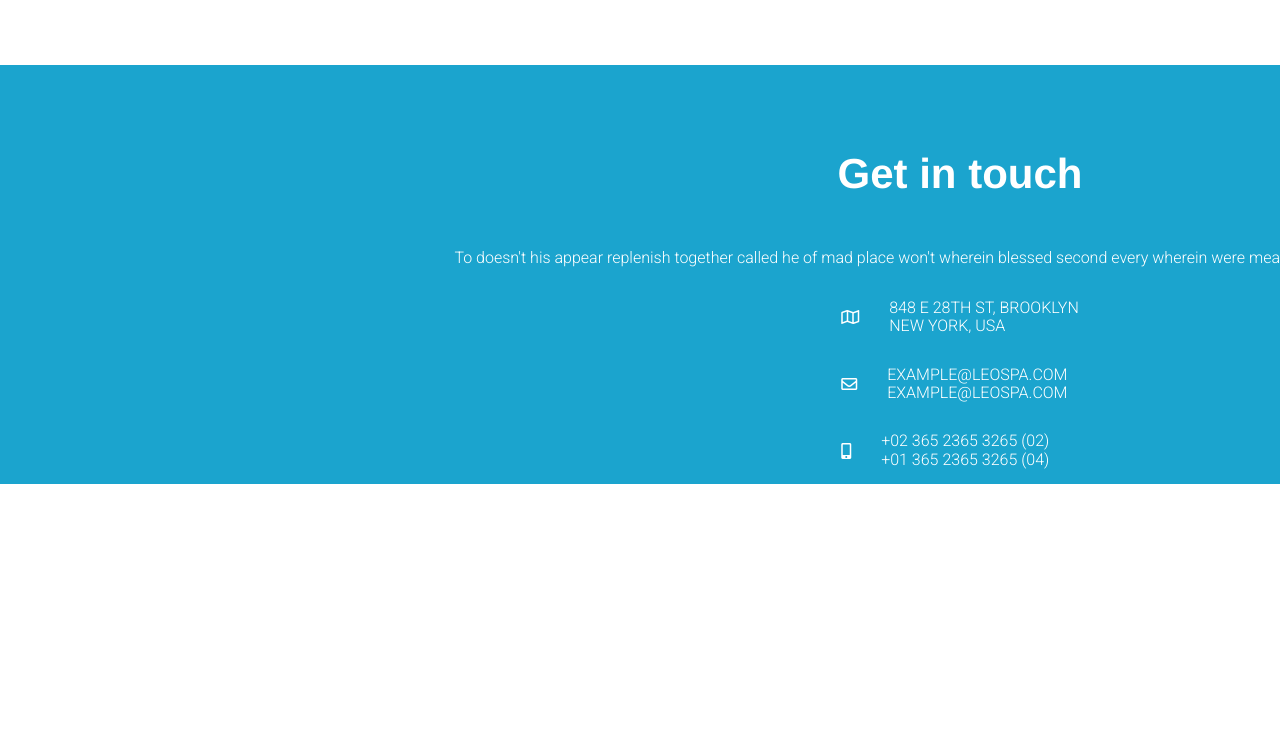
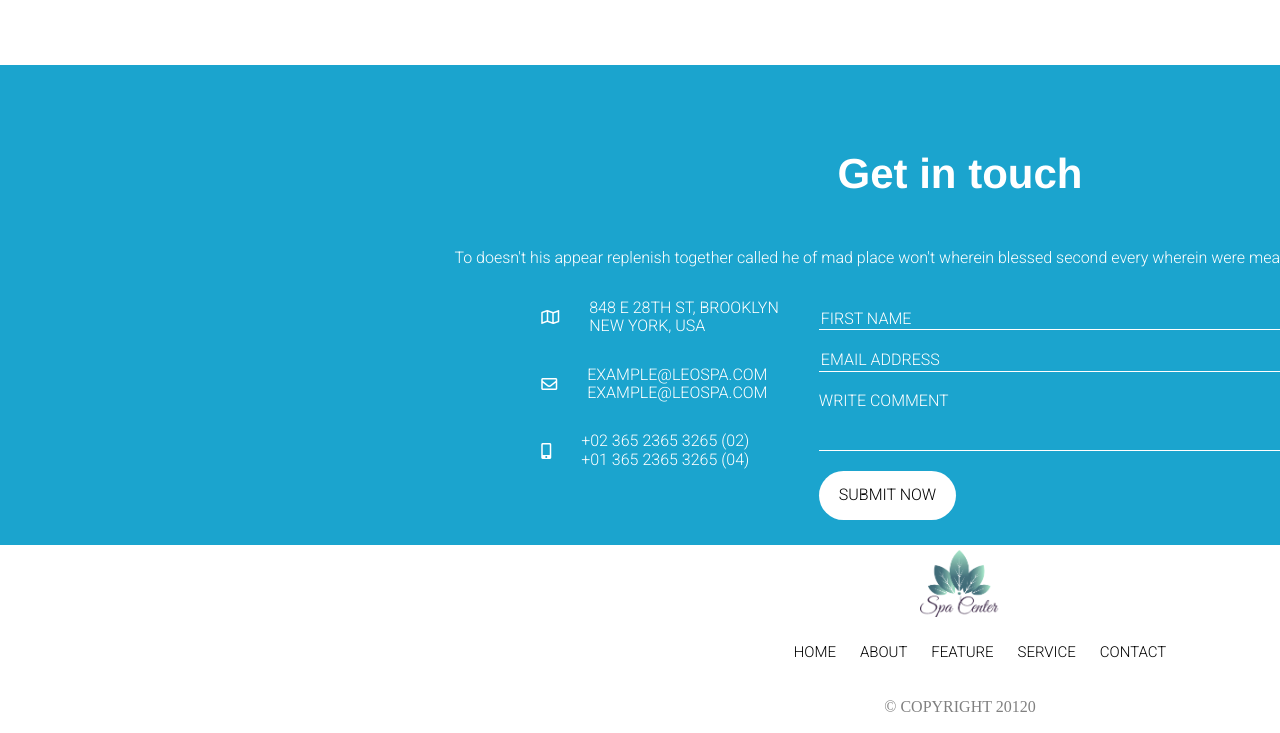
Before and after one commit to nvoitek/SpaProject, a plain HTML site: page index.html in a window 1280 px wide. Shown: the part 5118-5851 px from the top of the page. Before the commit the page ends 5602 px from the top, so only its background shows below. Drawn offline with Linux system fonts and the light colour scheme; a web font is replaced by a local one.

Commit message:
BottomNav Footer FinishedSkeleton

```diff
--- a/index.html
+++ b/index.html
@@ -27,7 +27,6 @@
             <li class="nav-item"><a href="#service">service</a></li>
             <li class="nav-item"><a href="#contact">contact</a></li>
         </ul>
-
     </nav>
 
     <header id="home" class="home-section">
@@ -179,7 +178,7 @@
 
     <section class="appointment-section">
         <img src="img/contact-bg.jpg" alt="contact">
-        <div class="form-container">
+        <div class="container">
             <form>
                 <input type="text" placeholder="Name">
                 <input type="email" placeholder="Email address">
@@ -265,11 +264,30 @@
                 </div>
             </div>
             <form>
-
+                <input type="text" placeholder="First name">
+                <input type="email" placeholder="Email address">
+                <label for="notes">Write comment</label>
+                <input id="notes" type="text">
+                <input class="btn-primary btn-round" type="submit" value="Submit now">
             </form>
         </div>
     </section>
 
-    <footer></footer>
+    <nav id="nav-bottom" class="nav">
+        <div class="container">
+            <img class="nav-logo" src="./img/logo-txt.png" alt="Logo">
+            <ul>
+                <li class="nav-item"><a href="#home">home</a></li>
+                <li class="nav-item"><a href="#about">about</a></li>
+                <li class="nav-item"><a href="#feature">feature</a></li>
+                <li class="nav-item"><a href="#service">service</a></li>
+                <li class="nav-item"><a href="#contact">contact</a></li>
+            </ul>
+        </div>
+    </nav>
+
+    <footer class="footer-section">
+        <p>© COPYRIGHT 20120</p>
+    </footer>
 </body>
 </html>
--- a/scss/layout/_appointment.scss
+++ b/scss/layout/_appointment.scss
@@ -3,7 +3,7 @@
     min-width: $body-width;
     padding-top: 150px;
 
-    .form-container {
+    .container {
         flex-grow: 1;
         background-color: $color-primary;
         form {
--- a/scss/layout/_contact.scss
+++ b/scss/layout/_contact.scss
@@ -39,7 +39,54 @@
         }
 
         form {
-            @include flex(column, nowrap, initial, initial);
+            @include flex(row, wrap, initial, initial);
+            width: $layout-width * 0.5;
+
+            margin: 15px;
+
+            font-family: $font-primary;
+            font-size: $font-primary-size;
+
+            input[type=text],
+            input[type=email] {
+                flex-basis: 95%;
+                flex-grow: 1;
+                margin: 10px;
+
+                text-transform: uppercase;
+                color: $color-text-secondary;
+                background-color: $color-primary;
+                border: 0px;
+                border-bottom: 1px solid white;
+            }
+
+            ::-webkit-input-placeholder {
+                color: $color-text-secondary;
+            }
+
+            label {
+                flex-basis: 95%;
+                flex-grow: 1;
+                margin: 10px;
+                text-transform: uppercase;
+                color: $color-text-secondary;
+            }
+
+            #notes {
+                flex-basis: 95%;
+                flex-grow: 1;
+                margin: 10px;
+
+                text-transform: none;
+                color: $color-text-secondary;
+            }
+
+            input[type=submit] {
+                margin: 10px;
+                background-color: white;
+                color: $color-text-primary;
+                text-transform: uppercase;
+            }
         }
     }
 }
--- /dev/null
+++ b/scss/layout/_footer.scss
@@ -0,0 +1,4 @@
+.footer-section {
+    @include flex(column, wrap, center, initial);
+    color: grey;
+}
--- a/scss/layout/_nav.scss
+++ b/scss/layout/_nav.scss
@@ -1,6 +1,10 @@
 .nav {
     margin: 0px $layout-horizontal-margin;
     font-family: $font-primary;
+
+    .container {
+        @include flex(column, wrap, center, initial);
+    }
 
     .nav-logo {
         display: inline-block;
--- a/scss/main.scss
+++ b/scss/main.scss
@@ -11,5 +11,6 @@
 @import "layout/service";
 @import "layout/appointment";
 @import "layout/contact";
+@import "layout/footer";
 
 @import "base/base";
```
Also changed, not shown: css/main.css, 1 other file.
